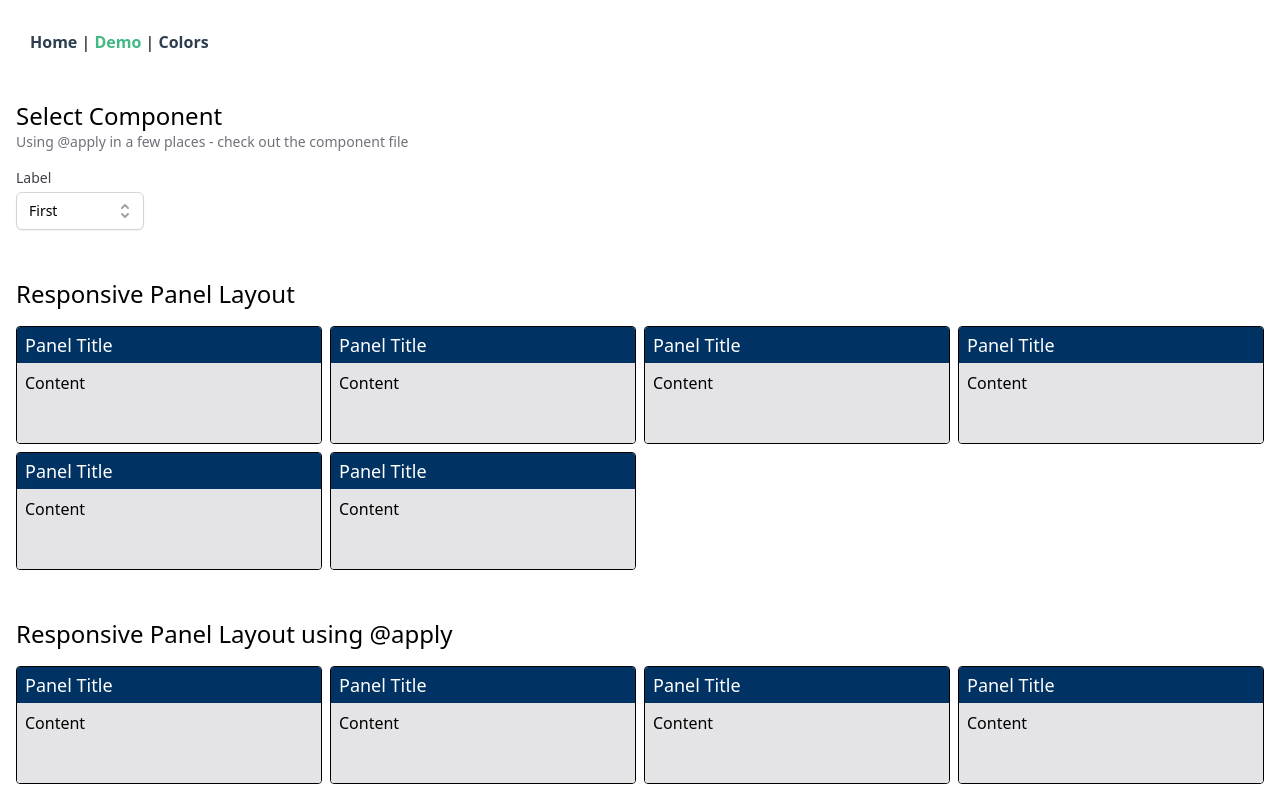
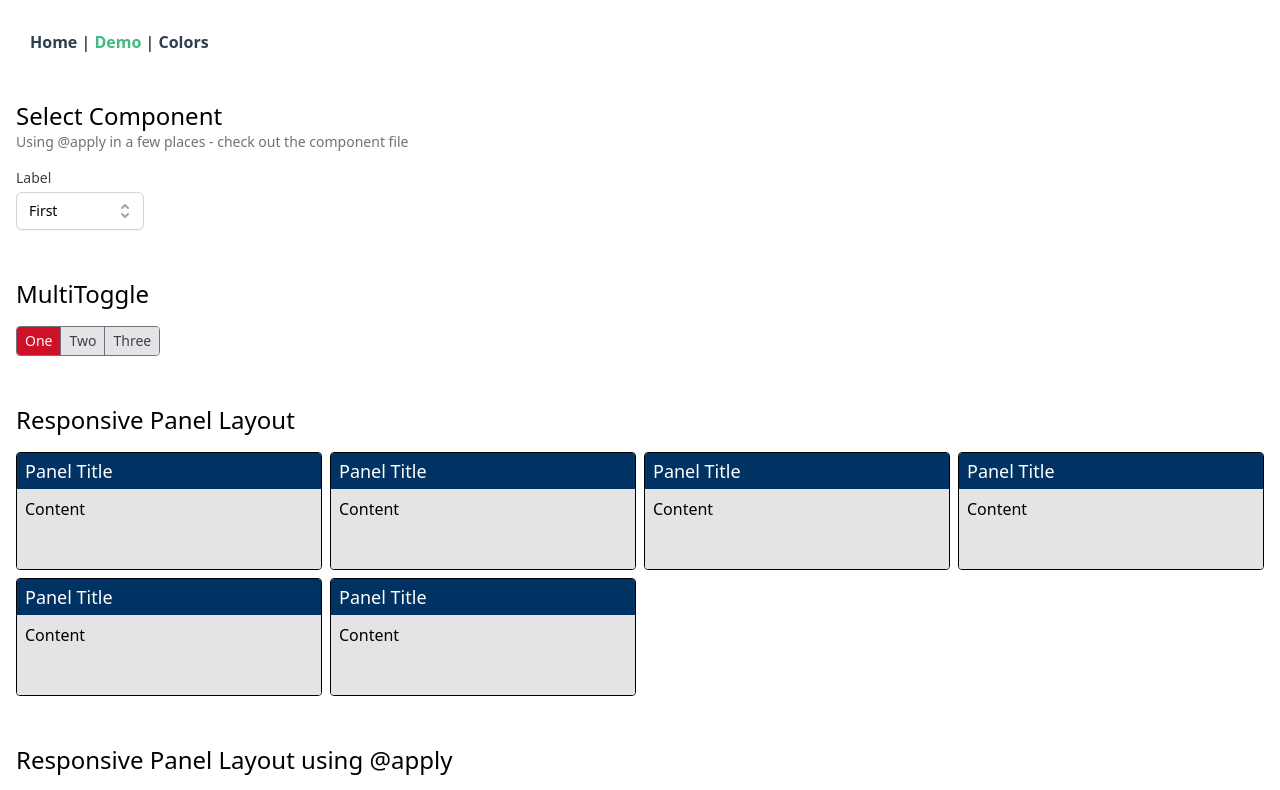
Before and after one commit to philbaker4/vue-tailwind-play, a Vue app: page /basic-demo in a window 1280 px wide. Shown: the top 790 px of the page. Built offline with nearby package versions, Linux system fonts and the light colour scheme.

Commit message:
MultiToggle: recreated w tailwind

```diff
--- /dev/null
+++ b/src/components/MultiToggle.vue
@@ -0,0 +1,53 @@
+<template>
+  <div
+    class="inline-flex border border-gray-500 rounded overflow-hidden"
+    :class="{ isVertical: isVertical }"
+  >
+    <div
+      v-for="(opt, i) in options"
+      :key="opt.val"
+      class="flex flex-grow-1 items-center justify-center m-0 px-2 py-1 text-sm cursor-pointer "
+      :class="[
+        opt.val === active
+          ? 'text-white bg-indRed'
+          : 'text-gray-700 bg-gray-200 hover:bg-gray-300',
+        { 'border-r border-gray-500': i !== options.length - 1 }
+      ]"
+      :rel-key="opt.val"
+      @click="toggle(opt)"
+    >
+      {{ opt.label }}
+    </div>
+  </div>
+</template>
+
+<script>
+// bind with v-model in parent component
+export default {
+  /*
+    options: [
+        {val: x, label: y}
+    ],
+    active: x
+   */
+  model: {
+    prop: "active",
+    event: "toggled"
+  },
+  props: {
+    options: Array,
+    active: [Number, String],
+    isVertical: {
+      type: Boolean,
+      default: false
+    }
+  },
+  methods: {
+    toggle: function(opt) {
+      this.$emit("toggled", opt.val);
+    }
+  }
+};
+</script>
+
+<style scoped lang="scss"></style>
--- a/src/views/BasicDemo.vue
+++ b/src/views/BasicDemo.vue
@@ -9,6 +9,14 @@
       </div>
       <div>
         <VSelect class="w-32" />
+      </div>
+    </div>
+    <div class="demo-group">
+      <div class="text-2xl mb-4">
+        MultiToggle
+      </div>
+      <div>
+        <MultiToggle v-model="selectedOption" :options="options" />
       </div>
     </div>
     <div class="demo-group">
@@ -45,10 +53,31 @@
 <script>
 import DvPanel from "@/components/DvPanel.vue";
 import VSelect from "@/components/VSelect.vue";
+import MultiToggle from "@/components/MultiToggle.vue";
 export default {
   components: {
     DvPanel,
-    VSelect
+    VSelect,
+    MultiToggle
+  },
+  data() {
+    return {
+      selectedOption: 1,
+      options: [
+        {
+          val: 1,
+          label: "One"
+        },
+        {
+          val: 2,
+          label: "Two"
+        },
+        {
+          val: 3,
+          label: "Three"
+        }
+      ]
+    };
   }
 };
 </script>
```
